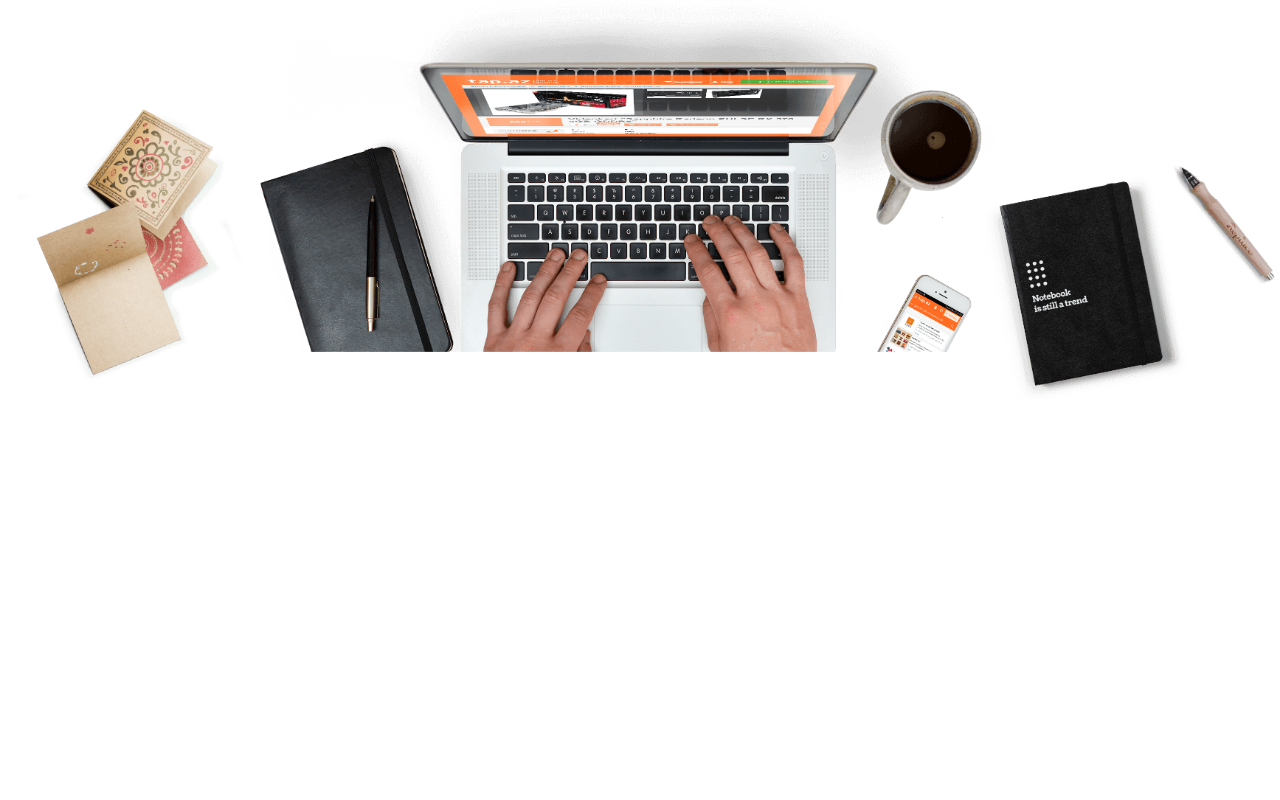
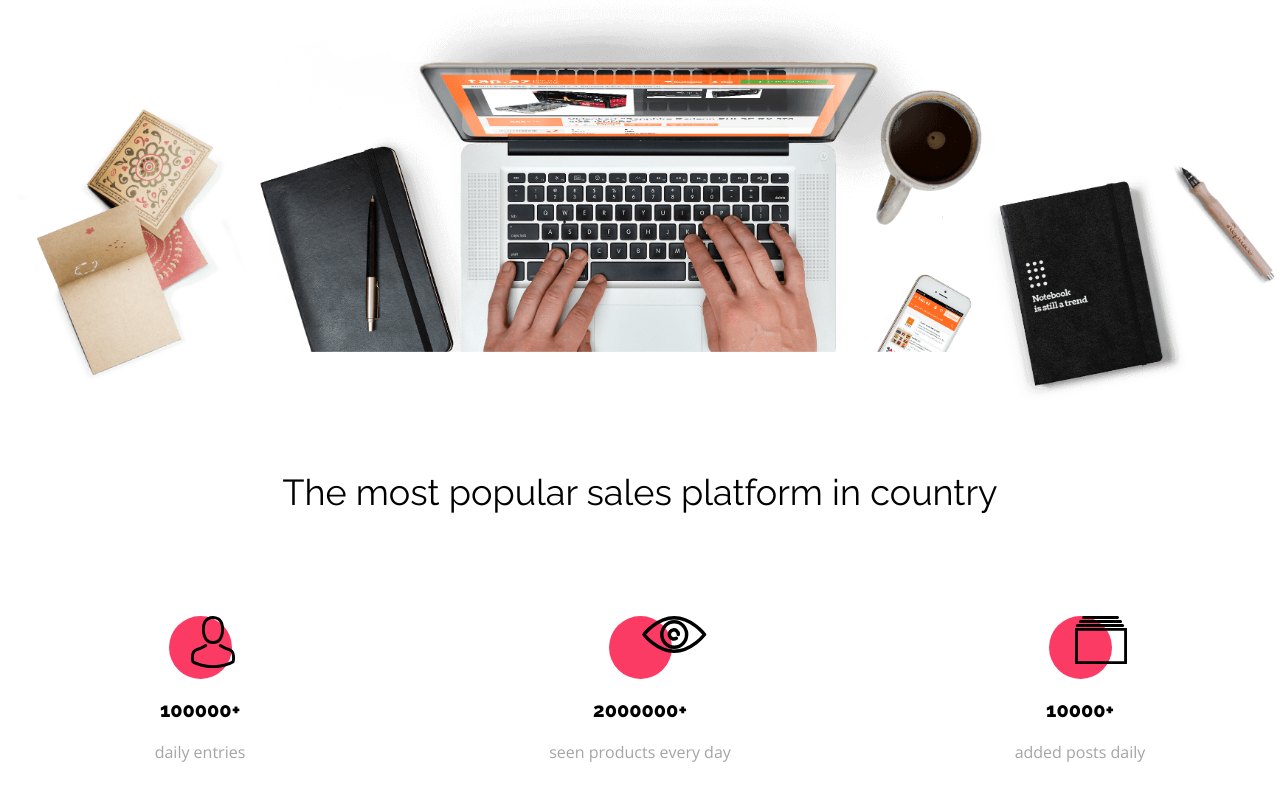
Before and after one commit to Eivo2023/best_shop_19, a plain HTML site: page index.html in a window 1280 px wide. Shown: the part 641-1441 px from the top of the page. Before the commit the page ends 1113 px from the top, so only its background shows below. Drawn offline with nearby package versions, Linux system fonts and the light colour scheme.

Commit message:
icon section

```diff
--- a/index.html
+++ b/index.html
@@ -38,5 +38,34 @@
         </div>
     </section>
 
+    <section class="box section">
+        <div class="inner">
+            <h2 class="section__hdl">The most popular sales platform in country</h2>
+            <div class="section__box">
+                <div class="section__col">
+                    <div class="section__apla">
+                        <img src="src/images/Person.svg" alt="" class="section__img">
+                    </div>
+                    <h3 class="section__hdl--ternary">100000+</h3>
+                    <p class="section__text">daily entries</p>
+                </div>
+                <div class="section__col">
+                    <div class="section__apla">
+                        <img src="src/images/Eye.svg" alt="" class="section__img">
+                    </div>
+                    <h3 class="section__hdl--ternary">2000000+</h3>
+                    <p class="section__text">seen products every day</p>
+                </div>
+                <div class="section__col">
+                    <div class="section__apla">
+                        <img src="src/images/Catalog.svg" alt="" class="section__img">
+                    </div>
+                    <h3 class="section__hdl--ternary">10000+</h3>
+                    <p class="section__text">added posts daily</p>
+                </div>
+            </div>
+        </div>
+    </section>
+
 </body>
 </html>
--- a/src/css/main.css
+++ b/src/css/main.css
@@ -115,15 +115,71 @@ html, body {
     background-color: #08d2ff;
 }
 
-.section .section__hdl:before, .section .section__hdl:after {
+.section .section__box {
+    display: flex;
+    justify-content: space-between;
+    gap: 1rem;
+    margin-bottom: 3.375rem;
+}
+
+.section .section__col {
+    display: flex;
+    flex-direction: column;
+    align-items: center;
+
+}
+
+.section .section__hdl {
+    text-align: center;
+    font-family: 'Raleway', sans-serif;
+    font-weight: 400;
+    color: var(--primary-color);
+    font-size: 2.25rem;
+    position: relative;
+    margin-bottom: 6.4375rem;
+
+}
+
+.section .section__hdl--ternary {
+    text-align: center;
+    text-transform: uppercase;
+    font-family: 'Raleway', sans-serif;
+    font-weight: 800;
+    font-size: 1.25rem;
+    color: var(--primary-color);
+    /* margin-bottom: 1.125rem; */
+
+}
+
+.section .section__apla {
     content: '';
-    width: 5.25rem;
-    height: 0rem;
-    display: inline-block;
-    background-color: #08A6E4;
-    position: absolute;
-    top: 50%;
-    border: 0.25rem solid #08A6E4;
-    /* transform: translateY(-50%);
+    width: 3.9375rem;
+    height: 3.9375rem;
+    /* display: inline-block; */
+    background-color: #FB3B64;
+    border-radius: 50%;
+    position: relative;
+    /* top: 50%;
+    transform: translateY(-50%);
     margin-left: .625rem; */
 }
+
+.section .section__text {
+    text-align: center;
+    font-family: 'Open Sans', sans-serif;
+    font-weight: 400;
+    font-size: 1rem;
+    color: #A5A5A5;
+    line-height: 1.357;
+    min-width: 16.25rem;
+    margin-top: 0;
+}
+
+.section .section__img {
+    /* width: 100%;
+    display: block; */
+    position: absolute;
+    transform: translateX(50%);
+    /* transform: translateY(-10%); */
+    /* margin-bottom: .5625rem; */
+}
```
Also changed, not shown: src/images/Catalog.svg (added), src/images/Eye.svg (added), src/images/Person.svg (added).
